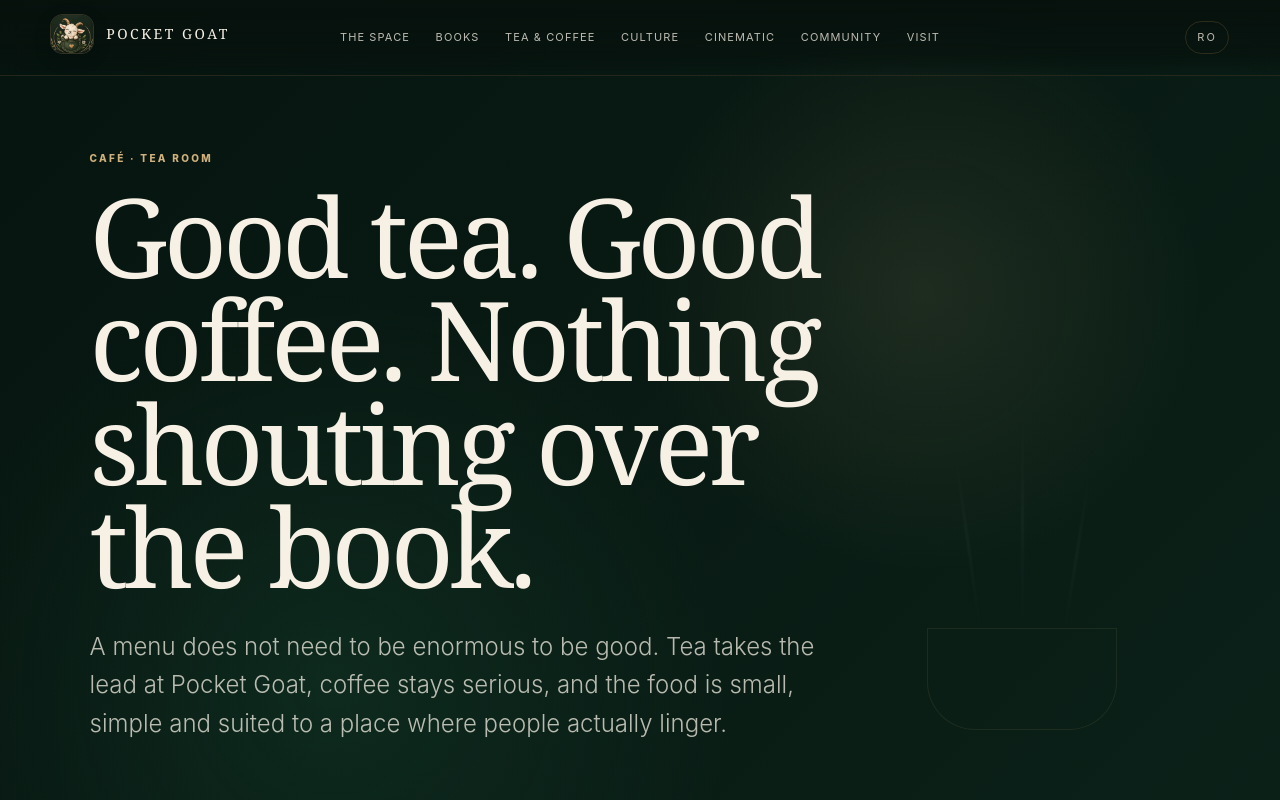
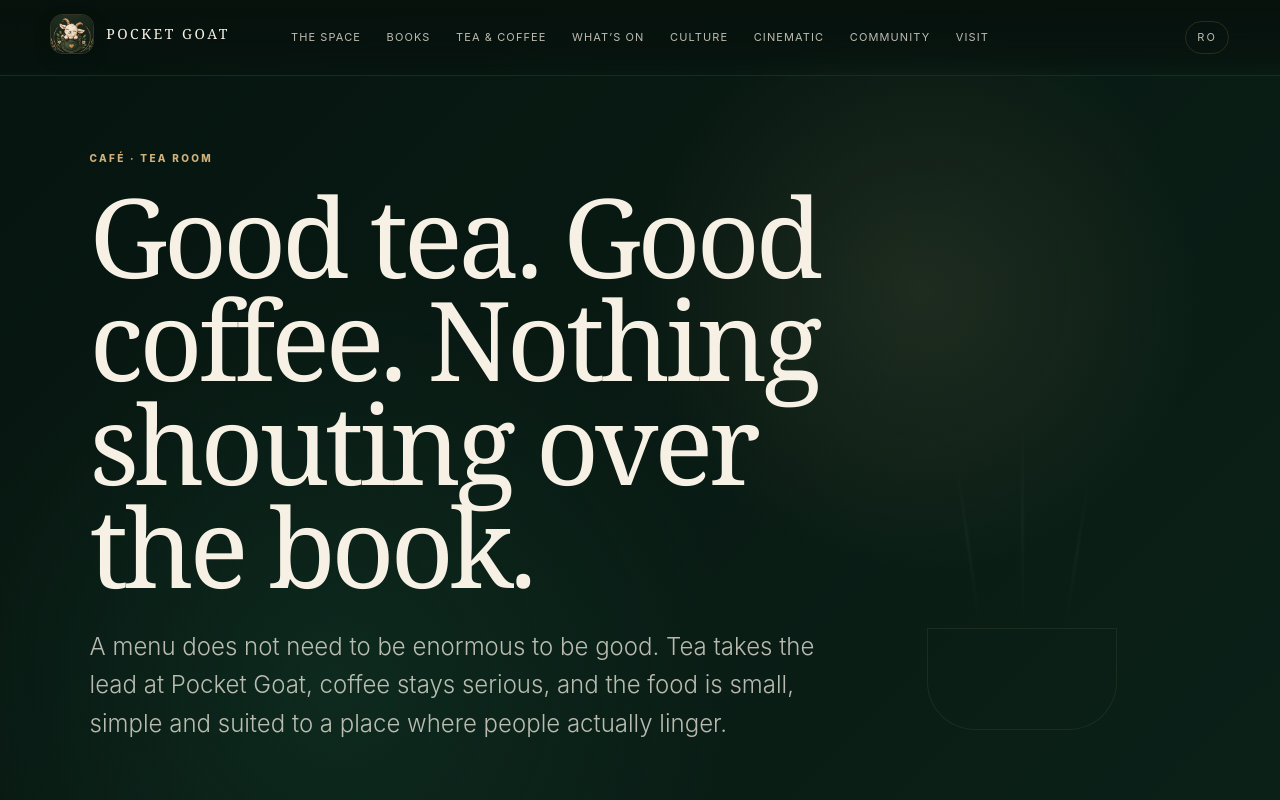
Before and after one commit to drezzillah-prog/pocket-goat-website, a Next.js app: page /en/cafe in a window 1280 px wide. Shown: the top 800 px of the page. Built offline with nearby package versions, Linux system fonts and the light colour scheme.

Commit message:
nav: add events to desktop header

```diff
--- a/src/components/SiteHeader.tsx
+++ b/src/components/SiteHeader.tsx
@@ -13,6 +13,7 @@ export function SiteHeader({ locale }: { locale: Locale }) {
         <Link href={`/${locale}/space`}>{t.nav.space}</Link>
         <Link href={`/${locale}/books`}>{t.nav.books}</Link>
         <Link href={`/${locale}/cafe`}>{t.nav.cafe}</Link>
+        <Link href={`/${locale}/events`}>{t.nav.events}</Link>
         <Link href={`/${locale}/culture`}>{t.nav.culture}</Link>
         <Link href={`/${locale}/cinematic`}>{t.nav.cinematic}</Link>
         <Link href={`/${locale}/community`}>{t.nav.community}</Link>
```
